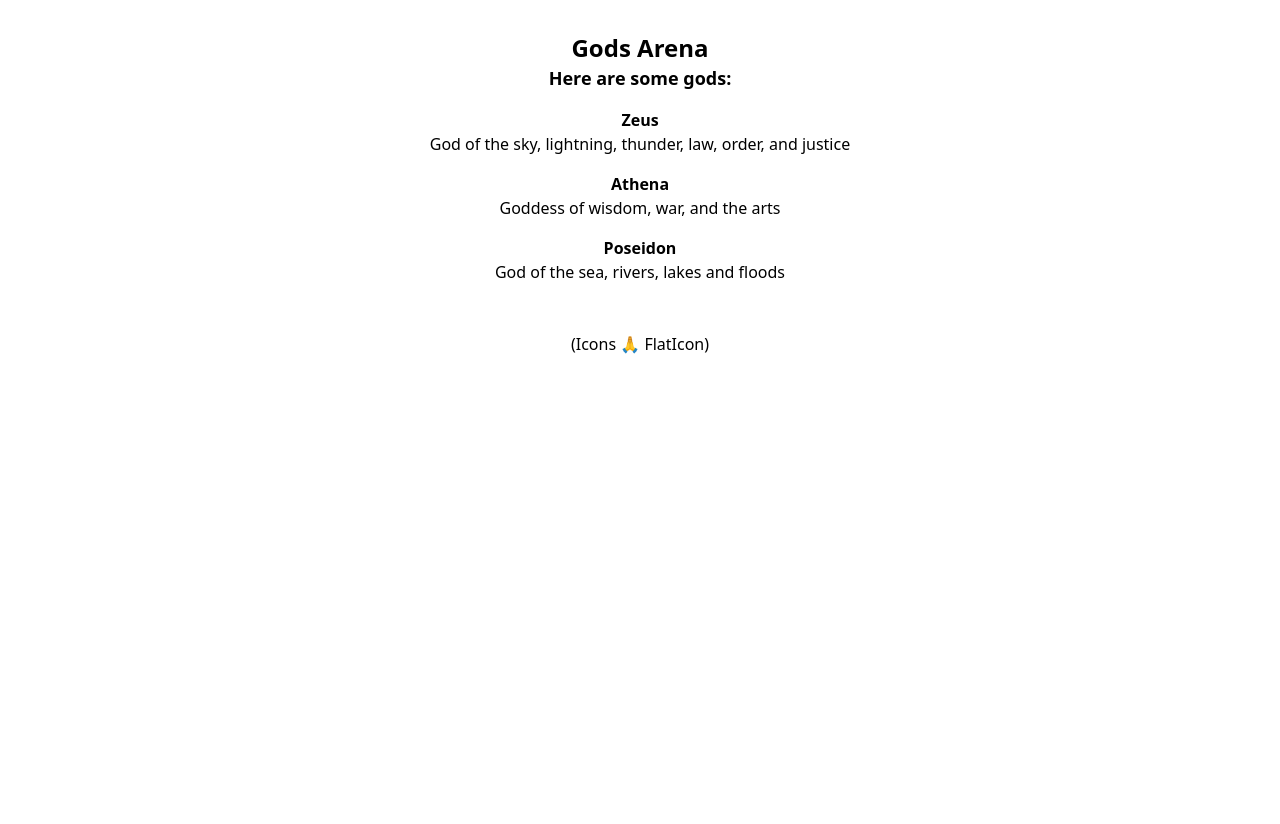
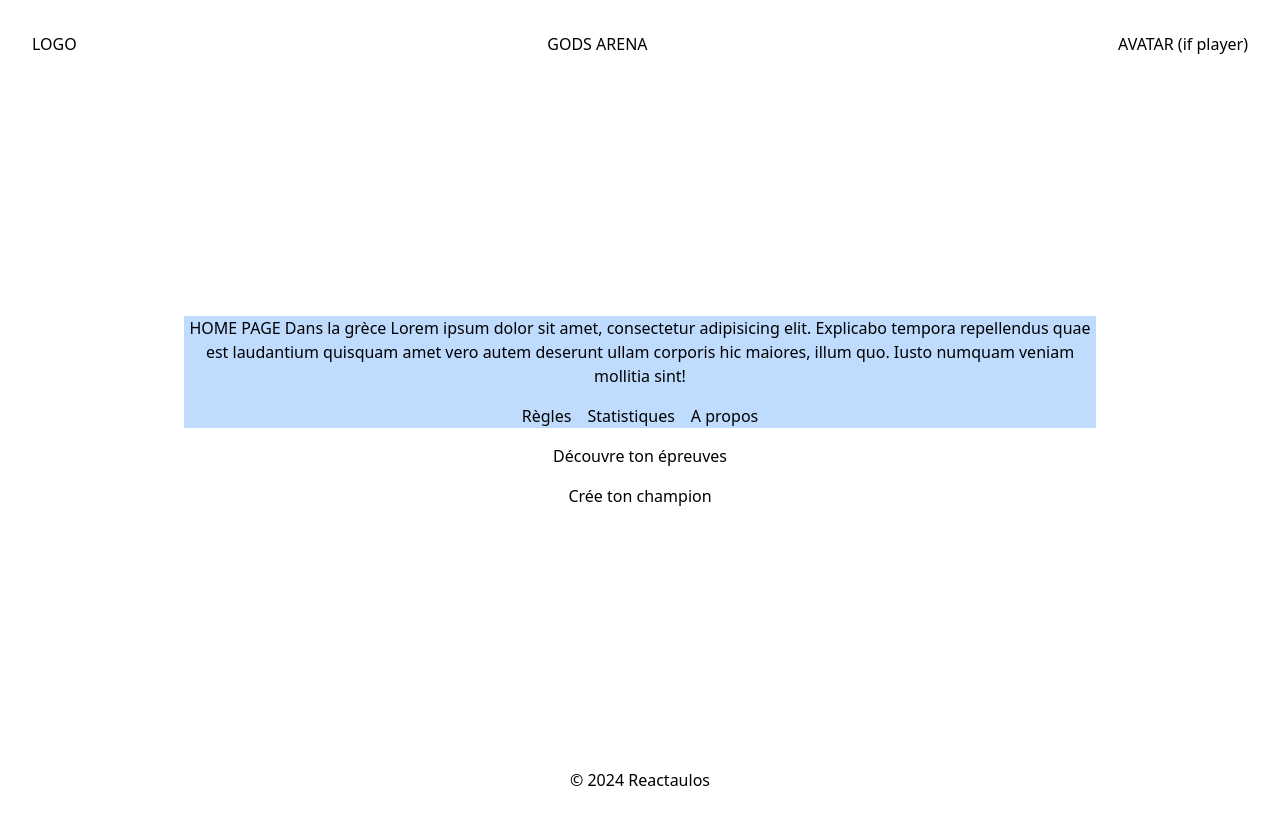
Before and after one commit to WildCodeSchool-CDA-FT-2024-09/JS-CDA-Projet-1-Team-A, a React (Vite) app in the folder client/: page / in a window 1280 px wide. Before the commit the page ends 800 px from the top, so only its background shows below. Built offline with nearby package versions, Linux system fonts and the light colour scheme; no server answers.

Commit message:
client/layout: setup router outlet, TitleBar, homepage with base layout

```diff
--- a/client/src/App.tsx
+++ b/client/src/App.tsx
@@ -1,21 +1,15 @@
+import { Outlet } from "react-router-dom";
 import "./App.css";
-import GodsList from "./components/godsList";
+import TitleBar from "./components/layout/TitleBar";
+// import GodsList from "./components/GodsList";
 
 function App() {
   return (
-    <>
-      <h1 className="text-2xl font-bold">Gods Arena</h1>
-      <GodsList />
-      <footer className="mt-12">
-        <p>
-          (Icons 🙏{" "}
-          <a className="hover:underline" href="https://www.flaticon.com">
-            FlatIcon
-          </a>
-          )
-        </p>
-      </footer>
-    </>
+    <div className="container mx-auto flex min-h-[95vh] flex-col items-center justify-between">
+      <TitleBar />
+      <Outlet />
+      <div>&copy; 2024 Reactaulos</div>
+    </div>
   );
 }
 
--- /dev/null
+++ b/client/src/components/layout/TitleBar.tsx
@@ -0,0 +1,11 @@
+function TitleBar() {
+  return (
+    <header className="flex w-full flex-row justify-between">
+      <div>LOGO</div>
+      <h1>GODS ARENA</h1>
+      <div>AVATAR (if player)</div>
+    </header>
+  );
+}
+
+export default TitleBar;
--- /dev/null
+++ b/client/src/pages/HomePage.tsx
@@ -0,0 +1,25 @@
+function HomePage() {
+  return (
+    <main className="w-3/4">
+      <div className="bg-blue-200">
+        <p className="mb-4">
+          HOME PAGE Dans la grèce Lorem ipsum dolor sit amet, consectetur
+          adipisicing elit. Explicabo tempora repellendus quae est laudantium
+          quisquam amet vero autem deserunt ullam corporis hic maiores, illum
+          quo. Iusto numquam veniam mollitia sint!
+        </p>
+        <div className="mb-4 flex w-full flex-row justify-center gap-4">
+          <button>Règles</button>
+          <button>Statistiques</button>
+          <button>A propos</button>
+        </div>
+      </div>
+      <div className="flex flex-col gap-4">
+        <button>Découvre ton épreuves</button>
+        <button>Crée ton champion</button>
+      </div>
+    </main>
+  );
+}
+
+export default HomePage;
```
Also changed, not shown: client/src/main.tsx (+7 -0 lines).
